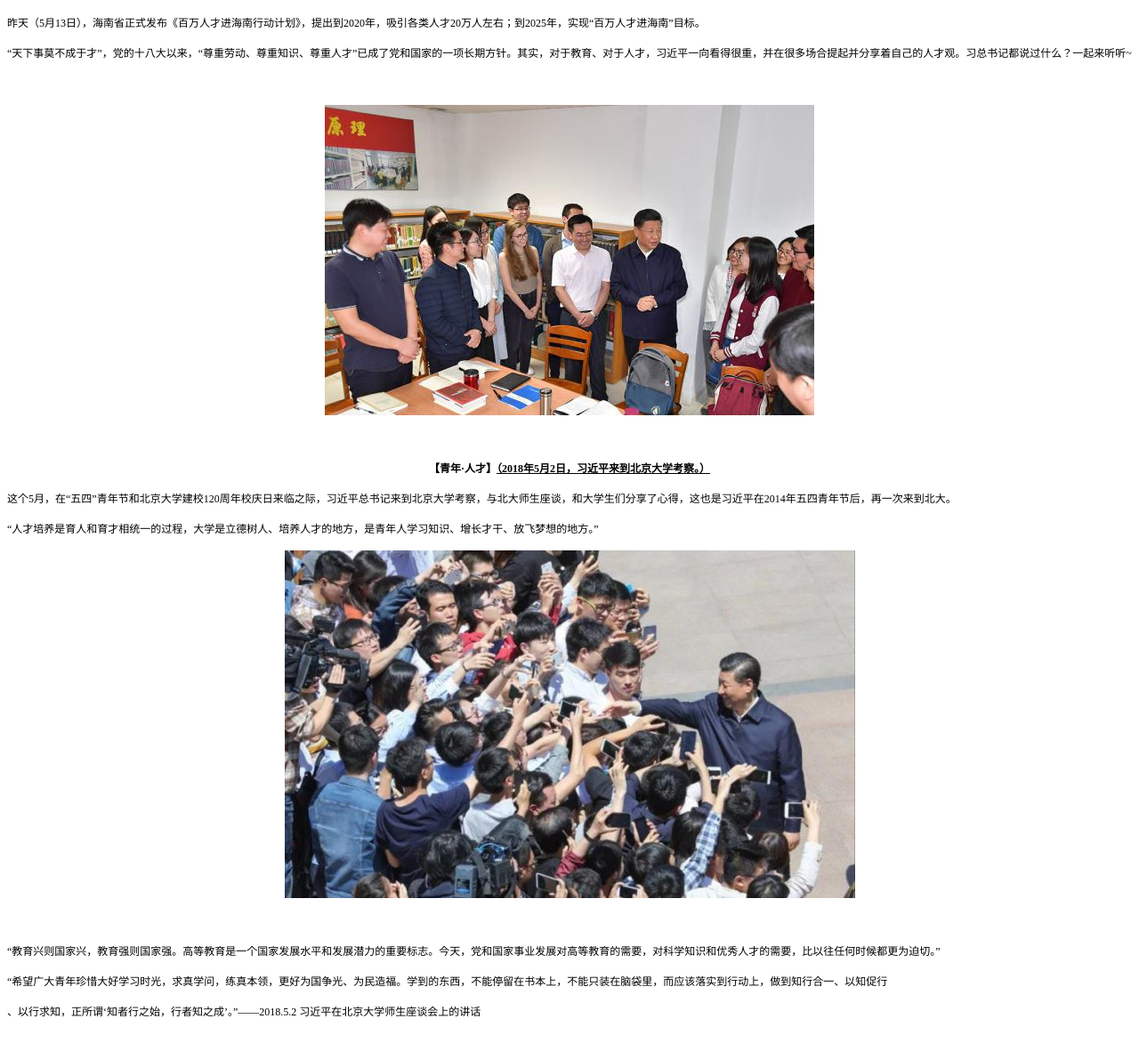
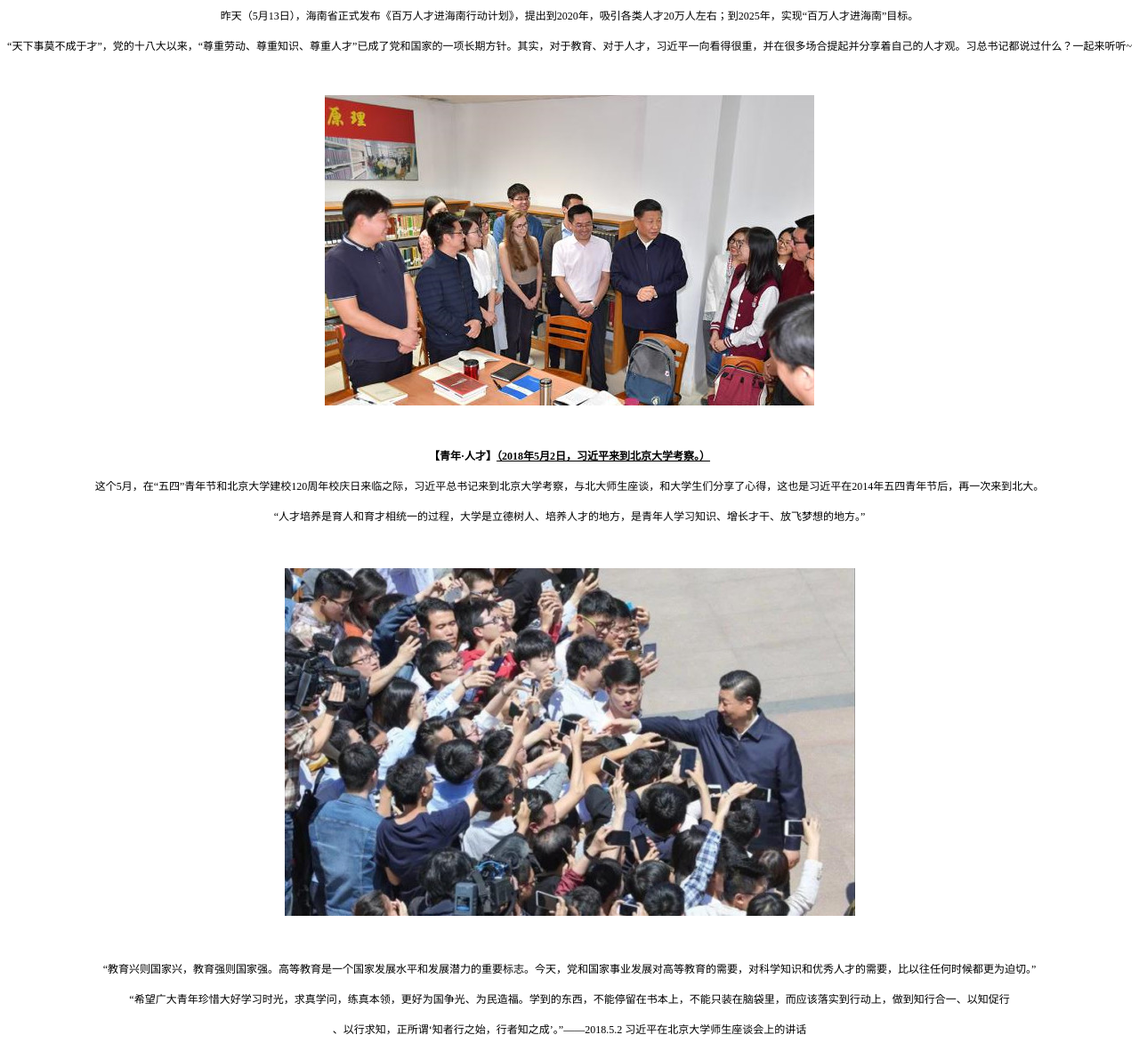
Before and after one commit to wesssgruel/2018.5.15, a plain HTML site: page index.html in a window 1280 px wide. Shown: the whole page at 89% size. Drawn offline with Linux system fonts and the light colour scheme; files whose address does not match are found by name.

Commit message:
Update index.html

```diff
--- a/index.html
+++ b/index.html
@@ -1,15 +1,10 @@
-<!DOCTYPE html>
-<html>
-<head>
-</head>
-<body>
-<p>
+<p style="text-align: center;">
     <span style="font-size: 12px;">昨天（5月13日），海南省正式发布《百万人才进海南行动计划》，提出到2020年，吸引各类人才20万人左右；到2025年，实现“百万人才进海南”目标。</span>
 </p>
-<p>
+<p style="text-align: center;">
     <span style="font-size: 12px;">“天下事莫不成于才”，党的十八大以来，“尊重劳动、尊重知识、尊重人才”已成了党和国家的一项长期方针。其实，对于教育、对于人才，习近平一向看得很重，并在很多场合提起并分享着自己的人才观。习总书记都说过什么？一起来听听~</span>
 </p>
-<p>
+<p style="text-align: center;">
     <span style="font-size: 12px;"><br/></span>
 </p>
 <p style="text-align: center;">
@@ -21,11 +16,14 @@
 <p style="text-align: center;">
     <strong><span style="font-size: 12px;">【青年·人才】</span></strong><a style="font-size: 12px; text-decoration: underline;"><strong><span style="font-size: 12px;">（2018年5月2日，习近平来到北京大学考察。）</span></strong></a>
 </p>
-<p>
+<p style="text-align: center;">
     <span style="font-size: 12px;">这个5月，在“五四”青年节和北京大学建校120周年校庆日来临之际，习近平总书记来到北京大学考察，与北大师生座谈，和大学生们分享了心得，这也是习近平在2014年五四青年节后，再一次来到北大。</span>
 </p>
-<p>
+<p style="text-align: center;">
     <span style="font-size: 12px;">“人才培养是育人和育才相统一的过程，大学是立德树人、培养人才的地方，是青年人学习知识、增长才干、放飞梦想的地方。”</span>
+</p>
+<p style="text-align: center;">
+    <br/>
 </p>
 <p style="text-align: center;">
     <img align="center" src=" wesssgruel.github.io/641.jpeg"/>
@@ -33,14 +31,12 @@
 <p>
     <br/>
 </p>
-<p>
+<p style="text-align: center;">
     <span style="font-size: 12px;">“教育兴则国家兴，教育强则国家强。高等教育是一个国家发展水平和发展潜力的重要标志。今天，党和国家事业发展对高等教育的需要，对科学知识和优秀人才的需要，比以往任何时候都更为迫切。”</span>
 </p>
-<p>
+<p style="text-align: center;">
     <span style="font-size: 12px;">“希望广大青年珍惜大好学习时光，求真学问，练真本领，更好为国争光、为民造福。学到的东西，不能停留在书本上，不能只装在脑袋里，而应该落实到行动上，做到知行合一、以知促行</span>
 </p>
-<p>
+<p style="text-align: center;">
     <span style="font-size: 12px;">、以行求知，正所谓‘知者行之始，行者知之成’。”——2018.5.2 习近平在北京大学师生座谈会上的讲话</span>
 </p>
-</body>
-</html>
```
